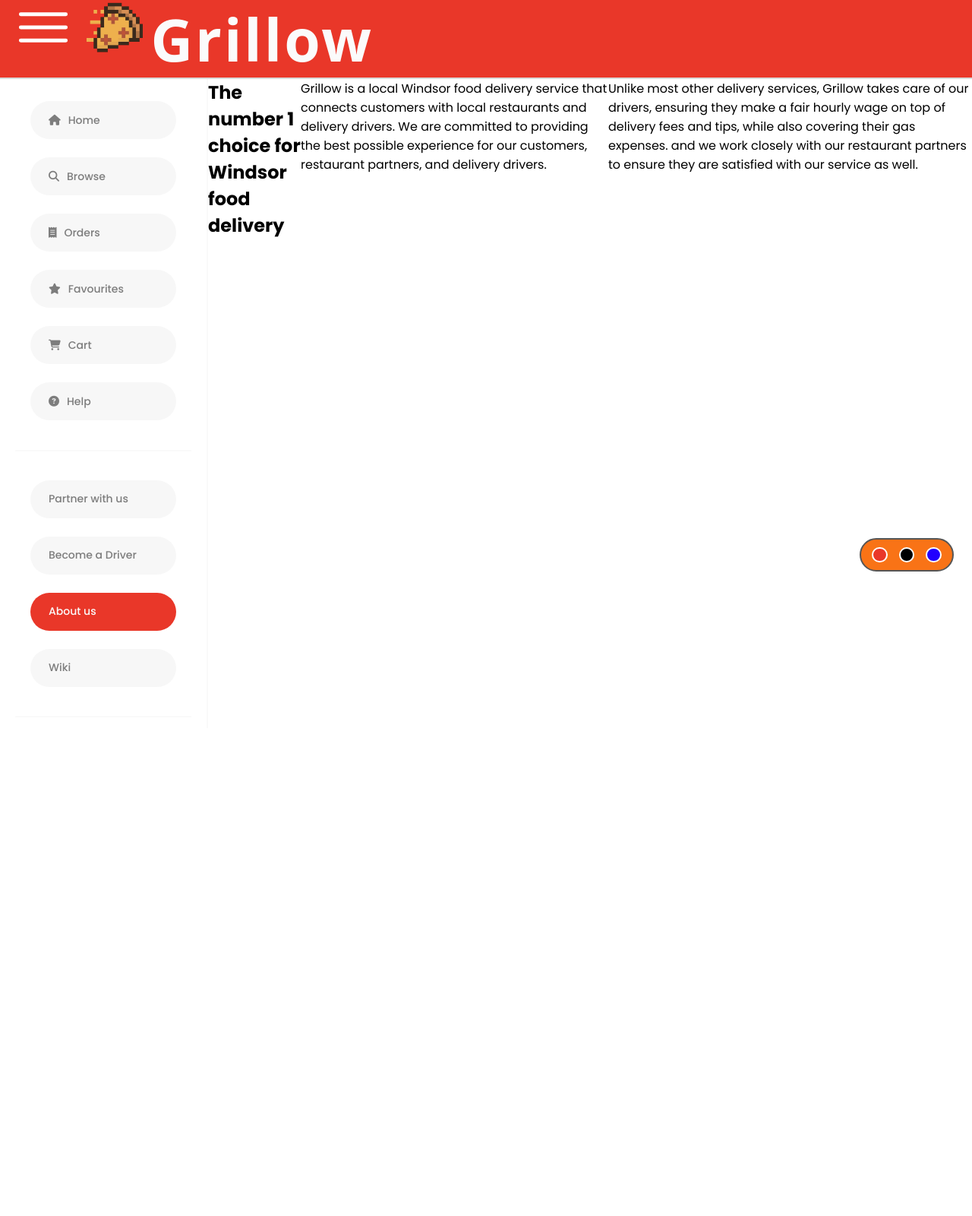
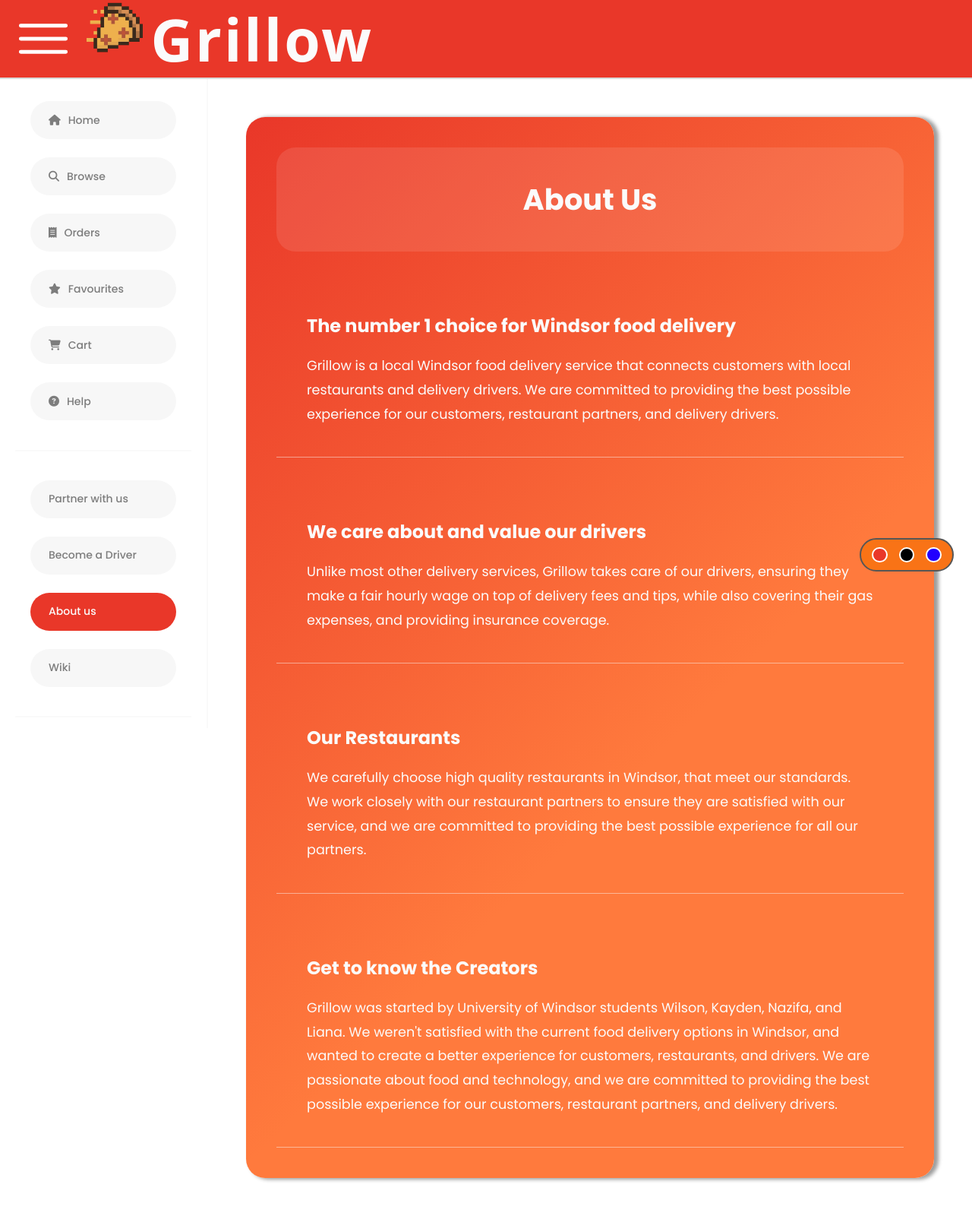
Before and after one commit to Mini1Git/project3340, a PHP site: page /info/about.html in a window 1280 px wide. Shown: the whole page at 76% size. Before the commit the page ends 883 px from the top, so only its background shows below. Run offline with PHP 8.4, Linux system fonts and the light colour scheme; some libraries are stand-ins or nearby versions; some web fonts are replaced.

Commit message:
about page and style change

```diff
--- a/info/about.html
+++ b/info/about.html
@@ -56,17 +56,41 @@
         </nav>
         <!--End of navigation bar-->
 
-        <div class="content"><!--Main content area-->
-            <h2>The number 1 choice for Windsor food delivery</h2>
-            <p>Grillow is a local Windsor food delivery service that connects customers
-                with local restaurants and delivery drivers.
-                We are committed to providing the best possible experience
-                for our customers, restaurant partners, and delivery drivers.</p>
-            <p>Unlike most other delivery services, Grillow takes care of our drivers, ensuring
-                they make a fair hourly wage on top of delivery fees and tips, while also covering their gas expenses.
-                and we work closely with our restaurant partners to ensure they
-                are satisfied with our service as well.
-            </p>
+        <div class="aboutcontainer"><!--Main content area-->
+            <div class="aboutheader">
+                <h2>About Us</h2>
+            </div>
+            <div class = "aboutfact">
+                <h3>The number 1 choice for Windsor food delivery</h3>
+                <p>Grillow is a local Windsor food delivery service that connects customers
+                    with local restaurants and delivery drivers.
+                    We are committed to providing the best possible experience
+                    for our customers, restaurant partners, and delivery drivers.</p>
+            </div>
+
+            <div class = "aboutfact">
+                <h3>We care about and value our drivers</h3>
+                <p>Unlike most other delivery services, Grillow takes care of our drivers, ensuring
+                    they make a fair hourly wage on top of delivery fees and tips, while also covering their gas expenses,
+                    and providing insurance coverage.</p>
+            </div>
+
+            <div class = "aboutfact">
+                <h3>Our Restaurants</h3>
+                <p>We carefully choose high quality restaurants in Windsor, that meet our standards. We
+                    work closely with our restaurant partners to ensure they
+                    are satisfied with our service, and we are committed to providing the best possible experience
+                    for all our partners.</p>
+            </div>
+
+            <div class = "aboutfact">
+                <h3>Get to know the Creators </h3>
+                <p>Grillow was started by University of Windsor students Wilson, Kayden, Nazifa, and Liana. We weren't satisfied
+                    with the current food delivery options in Windsor, and wanted to create a better experience for customers, restaurants, and drivers.
+                    We are passionate about food and technology, and we are committed to providing the best possible experience for our customers,
+                    restaurant partners, and delivery drivers.</p>
+            </div>
+
         </div>
 
     </div>
--- a/stylesheets/style.css
+++ b/stylesheets/style.css
@@ -46,6 +46,7 @@ header .log {
 header .logo-menu{
     max-width: 100%;
     display: flex;
+    align-items: center;
 
 }
 
@@ -543,3 +551,40 @@ body.auth .partner a:hover {
 .profile-settings i:hover {
     color: #f3f3f3AA;
 }
+
+/*ABout us page*/
+
+.aboutcontainer {
+    width: 80%;
+    max-width: 900px;
+    margin: 50px 50px;
+    padding: 40px;
+    border-radius: 25px;
+    display: flex;
+    flex-direction: column;
+    gap: 40px;
+    box-shadow: 5px 1px 5px 1px #00000063;
+    background: linear-gradient(135deg, var(--primary-color) 0%, var(--secondary-color) 60%);
+}
+.aboutheader {
+    font-size: 2vw;
+    font-weight: 600;
+    text-align: center;
+    color: var(--bg-color);
+    background-color: #ffffff1a;
+    padding: 40px 20px;
+    border-radius: 25px;
+}
+.aboutfact {
+    padding: 40px;
+    border-bottom: #f9f9f979 1px solid;
+    color: var(--bg-color);
+}
+.aboutfact h3{
+    margin-bottom: 20px;
+    font-size: 1.5rem;
+}
+.aboutfact p{
+    line-height: 1.8;
+    font-size: 1.1rem;
+}
--- a/stylesheets/stylemobile.css
+++ b/stylesheets/stylemobile.css
@@ -20,12 +20,14 @@
         font-size: 1vw;
         font-weight: 600;
         padding: 7px;
-        width: 3vw;
+        width: 8vw;
         padding: 1vw;
+        text-align: center;
     }
 
-
-
+    header{
+        height: 10vw;
+    }
 
     nav{
         display: flex;
@@ -67,7 +69,7 @@
         -webkit-backdrop-filter: blur(6px);
         border-radius: 12px;
         padding: 0.9rem 1.25rem;
-}
+    }
 
     .jumbotron {
         height: 170px;
--- a/stylesheets/styletablet.css
+++ b/stylesheets/styletablet.css
@@ -117,4 +117,13 @@ nav {
         font-size: 1rem;
         font-weight: 600;
     }
+
+    /*order page*/
+    .order-item {
+        height: auto;
+        width: 100%;
+    }
+    .order-name {
+         font-size: 4.5vw;
+    }
 }
```
Also changed, not shown: other parts of stylesheets/style.css (+31 -24 lines).
